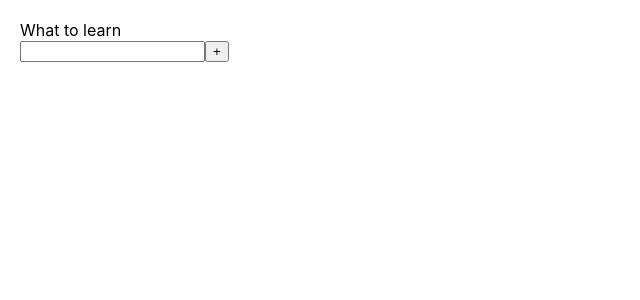
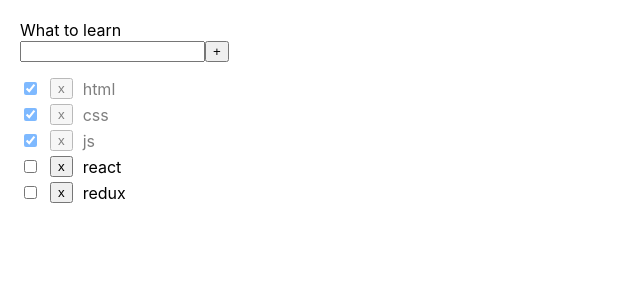
Before and after one commit to fogelo/inc_todolist, a React (Create React App) app: page / in a window 1280 px wide. Shown: the top 300 px of the page, without its empty margins (0-640 px from the left). Built offline with nearby package versions, Linux system fonts and the light colour scheme.

Commit message:
add validation for input

```diff
--- a/src/App.css
+++ b/src/App.css
@@ -1,3 +1,30 @@
 .App {
     padding: 20px 20px;
 }
+
+ul {
+    list-style: none;
+    padding-left: 0;
+}
+
+li {
+    margin: 5px 0;
+    display: flex;
+    align-items: center;
+}
+
+li > *:not(:first-child) {
+    display: inline-block;
+    margin-left: 10px;
+}
+
+.isDone {
+    opacity: 0.5;
+}
+
+.input-error {
+    border: 2px solid red;
+}
+.message-error {
+    color: red;
+}
--- a/src/App.tsx
+++ b/src/App.tsx
@@ -9,9 +9,18 @@
 }
 
 
+const initialState = [
+    {id: v1(), title: 'html', isDone: true},
+    {id: v1(), title: 'css', isDone: true},
+    {id: v1(), title: 'js', isDone: true},
+    {id: v1(), title: 'react', isDone: false},
+    {id: v1(), title: 'redux', isDone: false},
+]
+
 function App() {
-    let [tasks, setTasks] = useState<Array<TaskType>>([])
+    let [tasks, setTasks] = useState<Array<TaskType>>(initialState)
     let [inputValue, setInputValue] = useState('')
+    let [error, setError] = useState(false)
 
     function addTask() {
         if (inputValue) {
@@ -19,12 +28,17 @@
             setTasks([...tasks, newTask])
             setInputValue('')
         } else {
-            return
+            setError(true)
         }
     }
 
     function addTaskByEnter(e: React.KeyboardEvent<HTMLInputElement>) {
-        if (e.code === 'Enter' && inputValue) {
+        setError(false)
+        if (e.code === 'Enter') {
+            if (!inputValue) {
+                setError(true)
+                return
+            }
             const newTask = {id: v1(), title: inputValue, isDone: false}
             setTasks([...tasks, newTask])
             setInputValue('')
@@ -47,17 +61,25 @@
     return (
         <div className="App">
             <div>What to learn</div>
-            <input onKeyPress={(e) => addTaskByEnter(e)} value={inputValue}
+            <div className={'wrapper'}>
+                <div className={'input'}>
+                    <input className={error ? 'input-error' : ''} onKeyPress={(e) => addTaskByEnter(e)}
+                           value={inputValue}
                            onChange={(e) => setInputValue(e.currentTarget.value)} type="text"/>
                     <button onClick={addTask}>+</button>
+                    <div className={'message-error'}>{error ? 'field is required' : ''}</div>
+                </div>
 
                 <ul>
-                {tasks.map(item => <li key={item.id}>
+                    {tasks.map(item => <li className={item.isDone ? 'isDone' : ''} key={item.id}>
                         <input onChange={() => changeCheckbox(item.id)} checked={item.isDone} type="checkbox"/>
+                        <button onClick={() => removeTask(item.id)}>x</button>
+                        <div>
                             {item.title}
-                    <button onClick={() => removeTask(item.id)}>-</button>
+                        </div>
                     </li>)}
                 </ul>
+            </div>
 
         </div>
     );
```
Lines whose indentation alone changed are shown as unchanged.
